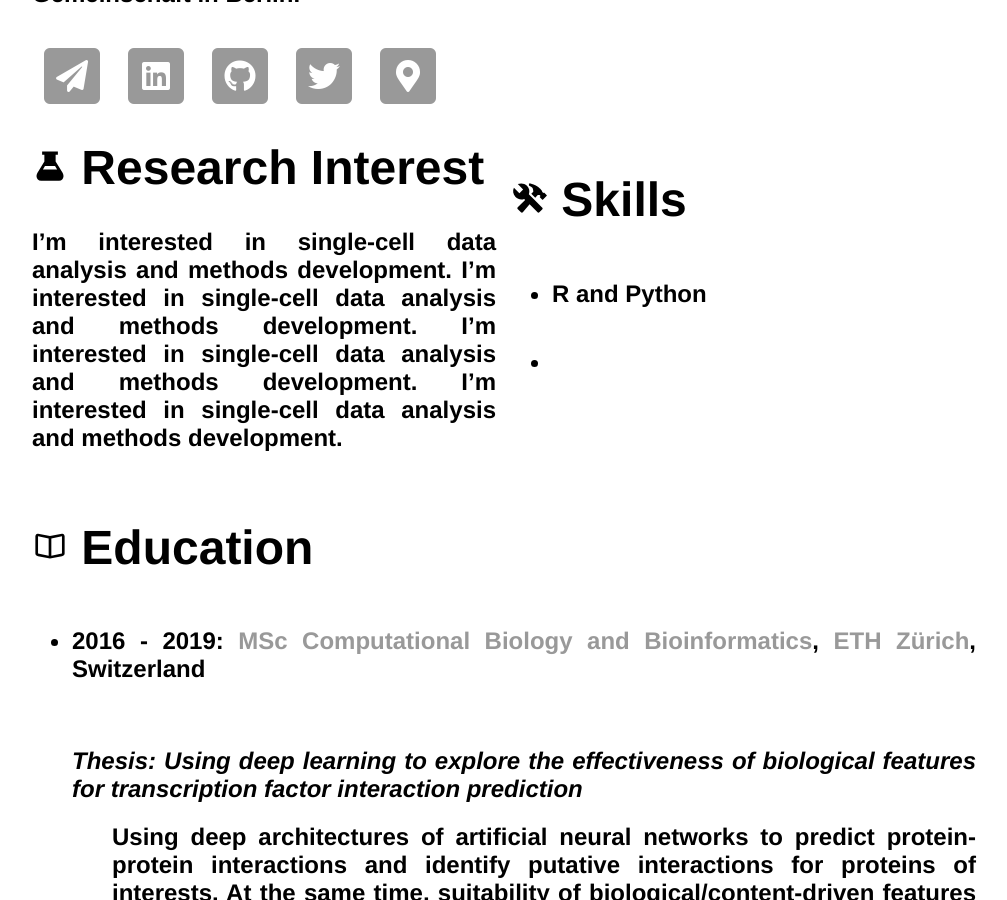
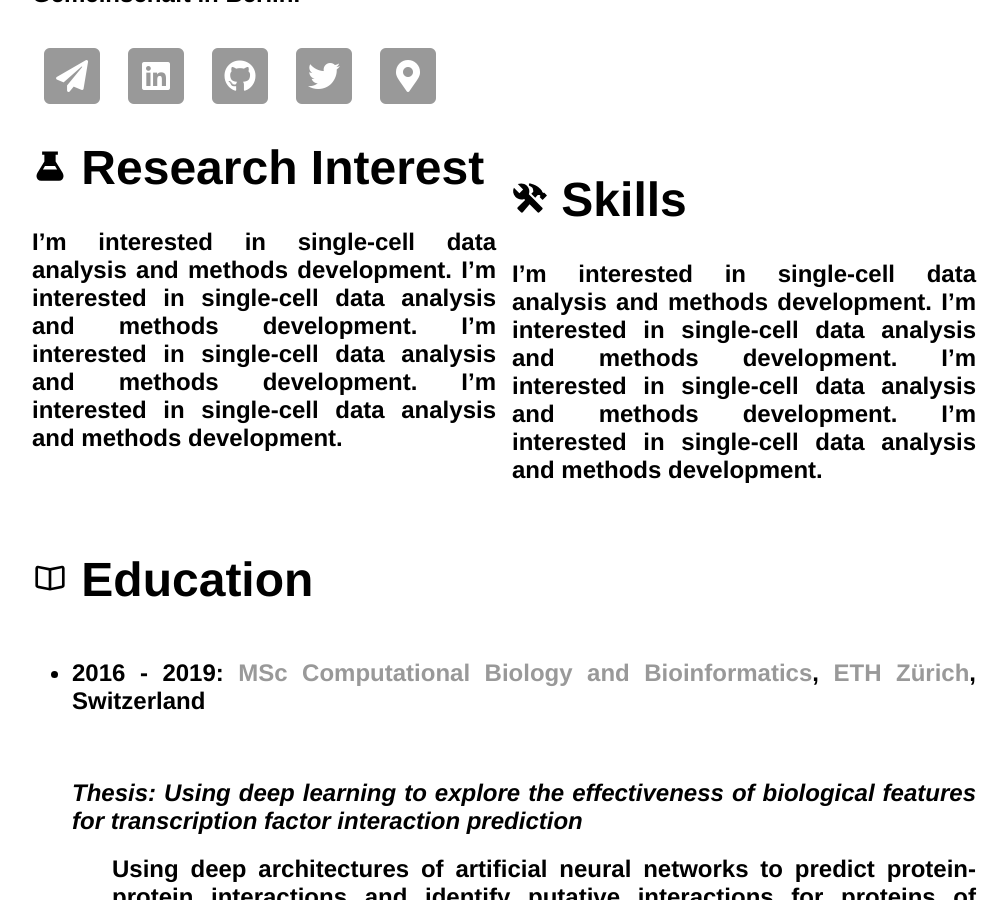
Before and after one commit to saisomesh2594/saisomesh2594.github.io, a Jekyll site: the page built from index.html, in a window 1280 px wide and 900 px high, scrolled down 394 px. Shown: the whole window, without its empty margins (128-1135 px from the left). Built offline with Jekyll 4.4.1, drawn with Linux system fonts in a browser that asks for light colours.

Commit message:
Update index.html

```diff
--- a/index.html
+++ b/index.html
@@ -87,10 +87,10 @@ title: Somesh Sai, Just Another Bioinformatician
 			<h1><ion-icon name="construct"></ion-icon> Skills </h1>
 			<article>
 				<h2>
-					<ul style="list-style-type:disc;">
-						<li> R and Python </li>
-						<li></li>
-					</ul>
+					I’m interested in single-cell data analysis and methods development.
+				I’m interested in single-cell data analysis and methods development.
+				I’m interested in single-cell data analysis and methods development.
+				I’m interested in single-cell data analysis and methods development.
 				</h2>
 			</article>
 		</div>
```
